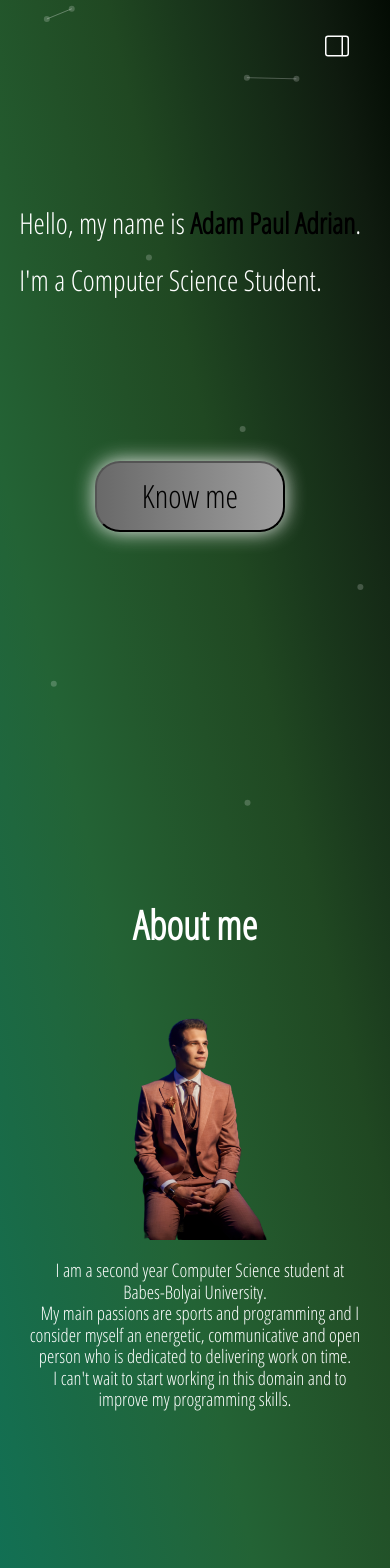
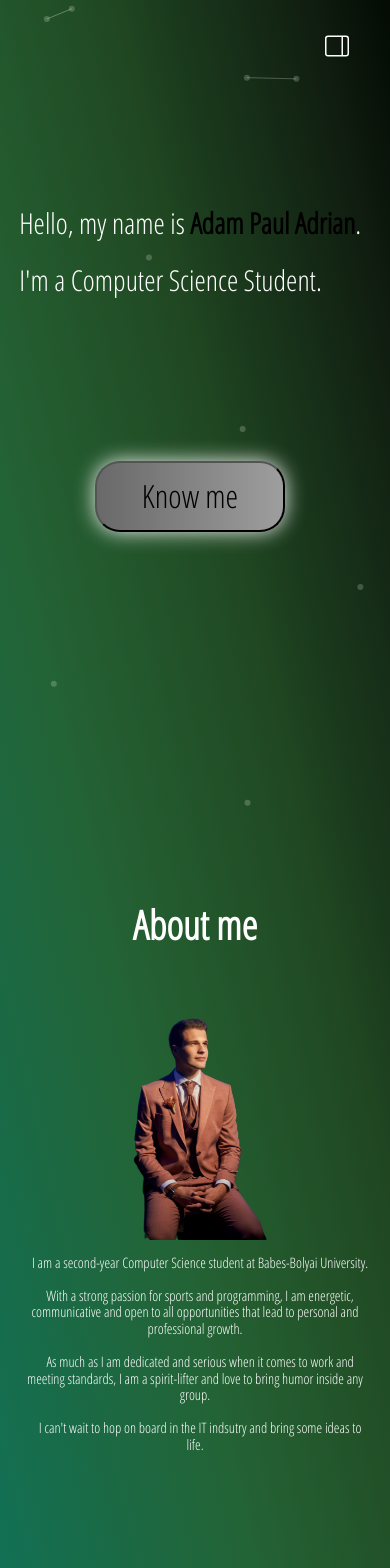
Before and after one commit to pauladam2001/ResumeWebsite, a React (Create React App) app: page / in a window 390 px wide. Shown: the top 1568 px of the page. Built offline with nearby package versions, Linux system fonts and the light colour scheme.

Commit message:
Changed paragraph

```diff
--- a/src/components/about/about.component.jsx
+++ b/src/components/about/about.component.jsx
@@ -15,11 +15,14 @@ const About = () => {
             <div className='about-section'>
                 <Fade bottom>
                     <img src={Picture} alt='Logo' className='logo' />
-                    <p className='about-paragraph'><span>&nbsp;&nbsp;</span>I am a second year Computer Science student at Babes-Bolyai University. <br />
-                        <span>&nbsp;&nbsp;</span>My main passions are sports and programming and I
-                        consider myself an energetic, communicative and open person who is dedicated to delivering work on time.<br />
-                        <span>&nbsp;&nbsp;</span>I can't wait
-                        to start working in this domain and to improve my programming skills.
+                    <p className='about-paragraph'>
+                        &nbsp;&nbsp; I am a second-year Computer Science student at Babes-Bolyai University. <br /><br />
+
+                        &nbsp;&nbsp; With a strong passion for sports and programming, I am energetic, communicative and open to all opportunities that lead to personal and professional growth. <br /><br />
+
+                        &nbsp;&nbsp; As much as I am dedicated and serious when it comes to work and meeting standards, I am a spirit-lifter and love to bring humor inside any group. <br /><br />
+
+                        &nbsp;&nbsp; I can't wait to hop on board in the IT indsutry and bring some ideas to life.
                     </p>
                 </Fade>
             </div>
--- a/src/components/about/about.styles.css
+++ b/src/components/about/about.styles.css
@@ -32,12 +32,12 @@
 }
 
 .about-paragraph {
-    font-size: 2.5rem;
+    font-size: 2rem;
     font-weight: 400;
     margin-bottom: 3.2rem;
     text-align: left;
     padding-top: 5rem;
-    padding-right: 13rem;
+    padding-right: 5rem;
 }
 
 @media screen and (max-width: 800px) {
@@ -63,7 +63,7 @@
     }
 
     .about-paragraph {
-        font-size: 1.17rem;
+        font-size: 0.9rem;
         padding-top: 0rem;
         padding-bottom: 2rem;
         padding-left: 1.4em;
--- a/src/components/sidebar/sidebar.component.jsx
+++ b/src/components/sidebar/sidebar.component.jsx
@@ -19,7 +19,7 @@ const Sidebar = () => {
                 Home
             </Link>
             <Link to='/projects' className='link'>
-                Personal Projects
+                Projects & Tutorials
             </Link>
             <a href={Pdf} target='_blank' rel='noreferrer' className='link'>Resume</a>
         </div>
```
